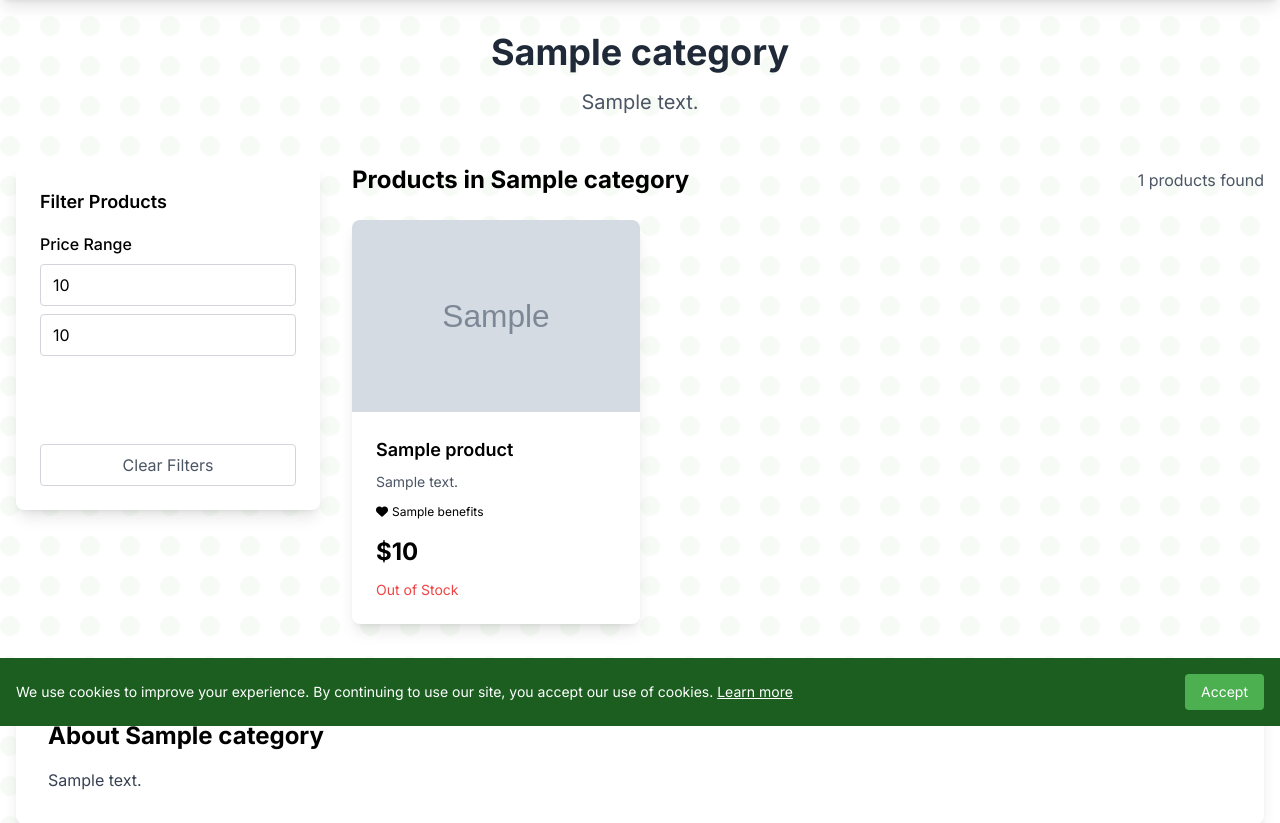
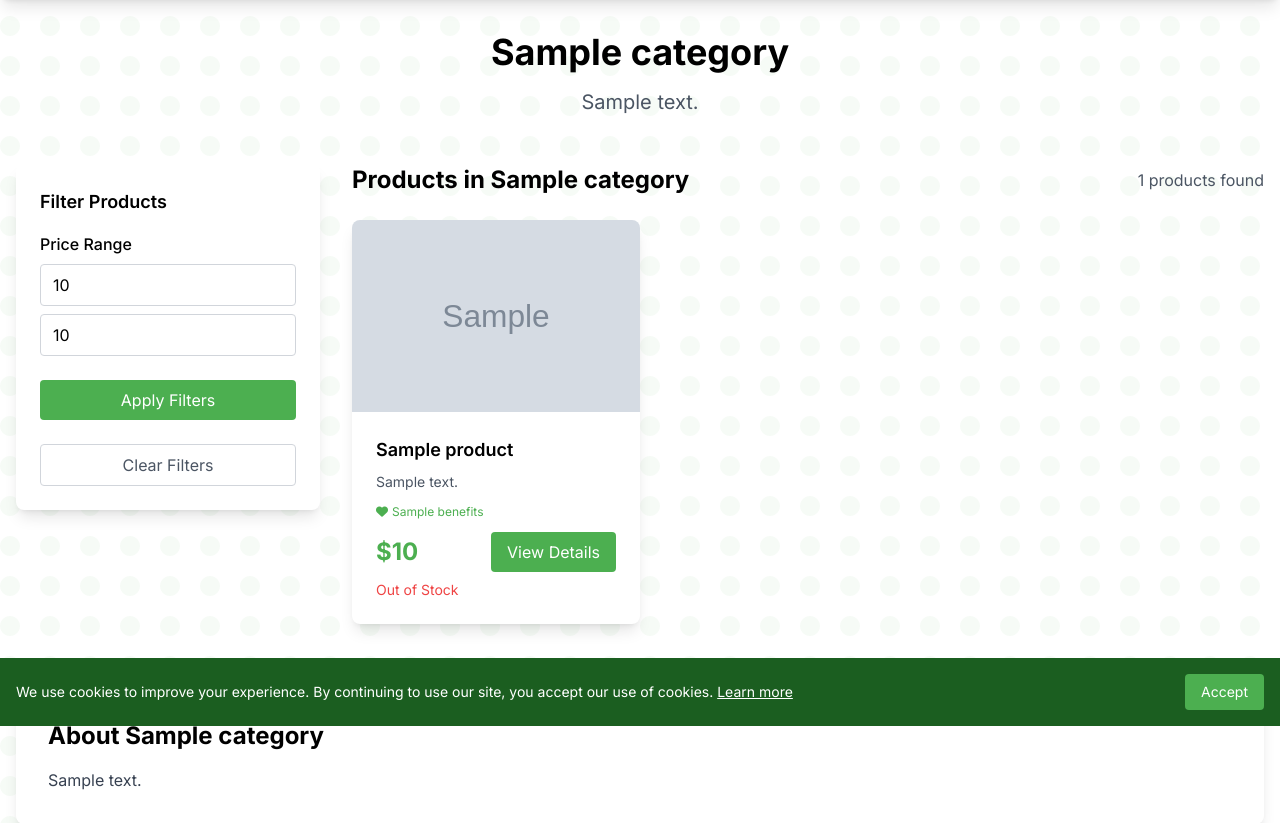
Before and after one commit to gastonKamsong/medicalstore, a Django app: template templates/products/category_detail.html in a window 1280 px wide. Shown: the part 74-897 px from the top of the page. Run offline with Django 3.2, Linux system fonts and the light colour scheme; the template is opened without the code that fills it: most values are stand-ins (such as "Sample title", 1, 10 or a date in 2020); grey boxes marked "Sample" are stand-in pictures; some libraries are stand-ins or nearby versions.

Commit message:
fix color bug

```diff
--- a/templates/products/category_detail.html
+++ b/templates/products/category_detail.html
@@ -8,7 +8,7 @@
 <div class="container mx-auto px-4 py-8">
     <!-- Category Header -->
     <div class="text-center mb-12">
-        <h1 class="text-4xl font-bold text-gray-800 mb-4">{{ category.name }}</h1>
+        <h1 class="text-4xl font-bold text-primary mb-4">{{ category.name }}</h1>
         {% if category.description %}
             <p class="text-xl text-gray-600 max-w-3xl mx-auto">{{ category.description }}</p>
         {% endif %}
@@ -18,30 +18,30 @@
         <!-- Sidebar Filters -->
         <div class="lg:w-1/4">
             <div class="bg-white rounded-lg shadow-lg p-6">
-                <h3 class="text-lg font-semibold mb-4">Filter Products</h3>
+                <h3 class="text-lg font-semibold mb-4 text-primary">Filter Products</h3>
 
                 <form method="GET" class="space-y-6">
                     <!-- Price Range -->
                     <div>
-                        <h4 class="font-medium mb-2">Price Range</h4>
+                        <h4 class="font-medium mb-2 text-primary">Price Range</h4>
                         <div class="space-y-2">
                             <input type="number" name="min_price" placeholder="Min Price"
                                    value="{{ min_price }}"
-                                   class="w-full px-3 py-2 border border-gray-300 rounded">
+                                   class="w-full px-3 py-2 border border-gray-300 rounded focus:ring-2 focus:ring-cannabis-green focus:border-transparent">
                             <input type="number" name="max_price" placeholder="Max Price"
                                    value="{{ max_price }}"
-                                   class="w-full px-3 py-2 border border-gray-300 rounded">
+                                   class="w-full px-3 py-2 border border-gray-300 rounded focus:ring-2 focus:ring-cannabis-green focus:border-transparent">
                         </div>
                     </div>
 
                     <button type="submit"
-                            class="w-full bg-medical-blue text-white py-2 rounded hover:bg-medical-dark">
+                            class="w-full bg-cannabis-green text-white py-2 rounded hover:bg-cannabis-dark transition duration-300">
                         Apply Filters
                     </button>
 
                     {% if min_price or max_price %}
                         <a href="{% url 'products:category_detail' category.slug %}"
-                           class="w-full block text-center border border-gray-300 text-gray-600 py-2 rounded hover:bg-gray-50">
+                           class="w-full block text-center border border-gray-300 text-gray-600 py-2 rounded hover:bg-gray-50 transition duration-300">
                             Clear Filters
                         </a>
                     {% endif %}
@@ -52,7 +52,7 @@
         <!-- Products Grid -->
         <div class="lg:w-3/4">
             <div class="flex justify-between items-center mb-6">
-                <h2 class="text-2xl font-bold">Products in {{ category.name }}</h2>
+                <h2 class="text-2xl font-bold text-primary">Products in {{ category.name }}</h2>
                 <p class="text-gray-600">{{ page_obj.paginator.count }} products found</p>
             </div>
 
@@ -69,21 +69,21 @@
                     {% endif %}
 
                     <div class="p-6">
-                        <h3 class="text-lg font-semibold mb-2">{{ product.name }}</h3>
+                        <h3 class="text-lg font-semibold mb-2 text-primary">{{ product.name }}</h3>
                         <p class="text-gray-600 text-sm mb-3">{{ product.description|truncatewords:15 }}</p>
 
                         <!-- Benefits Preview -->
                         {% if product.benefits %}
-                            <p class="text-xs text-medical-blue mb-3">
+                            <p class="text-xs text-cannabis-green mb-3">
                                 <i class="fas fa-heart mr-1"></i>{{ product.benefits|truncatewords:8 }}
                             </p>
                         {% endif %}
 
                         <div class="flex justify-between items-center">
-                            <span class="text-2xl font-bold text-medical-blue">${{ product.price }}</span>
+                            <span class="text-2xl font-bold text-cannabis-green">${{ product.price }}</span>
                             <div class="flex space-x-2">
                                 <a href="{{ product.get_absolute_url }}"
-                                   class="bg-medical-blue text-white px-4 py-2 rounded hover:bg-medical-dark transition duration-300">
+                                   class="bg-cannabis-green text-white px-4 py-2 rounded hover:bg-cannabis-dark transition duration-300">
                                     View Details
                                 </a>
                             </div>
@@ -111,12 +111,12 @@
                     </p>
                     {% if min_price or max_price %}
                         <a href="{% url 'products:category_detail' category.slug %}"
-                           class="inline-block bg-medical-blue text-white px-6 py-2 rounded hover:bg-medical-dark">
+                           class="inline-block bg-cannabis-green text-white px-6 py-2 rounded hover:bg-cannabis-dark transition duration-300">
                             Clear Filters
                         </a>
                     {% else %}
                         <a href="{% url 'products:product_list' %}"
-                           class="inline-block bg-medical-blue text-white px-6 py-2 rounded hover:bg-medical-dark">
+                           class="inline-block bg-cannabis-green text-white px-6 py-2 rounded hover:bg-cannabis-dark transition duration-300">
                             Browse All Products
                         </a>
                     {% endif %}
@@ -130,17 +130,17 @@
                 <nav class="flex space-x-2">
                     {% if page_obj.has_previous %}
                         <a href="?page={{ page_obj.previous_page_number }}{% if min_price %}&min_price={{ min_price }}{% endif %}{% if max_price %}&max_price={{ max_price }}{% endif %}"
-                           class="px-3 py-2 bg-white border border-gray-300 rounded hover:bg-gray-50">
+                           class="px-3 py-2 bg-white border border-gray-300 rounded hover:bg-gray-50 transition duration-300">
                             Previous
                         </a>
                     {% endif %}
 
                     {% for num in page_obj.paginator.page_range %}
                         {% if page_obj.number == num %}
-                            <span class="px-3 py-2 bg-medical-blue text-white rounded">{{ num }}</span>
+                            <span class="px-3 py-2 bg-cannabis-green text-white rounded">{{ num }}</span>
                         {% elif num > page_obj.number|add:'-3' and num < page_obj.number|add:'3' %}
                             <a href="?page={{ num }}{% if min_price %}&min_price={{ min_price }}{% endif %}{% if max_price %}&max_price={{ max_price }}{% endif %}"
-                               class="px-3 py-2 bg-white border border-gray-300 rounded hover:bg-gray-50">
+                               class="px-3 py-2 bg-white border border-gray-300 rounded hover:bg-gray-50 transition duration-300">
                                 {{ num }}
                             </a>
                         {% endif %}
@@ -148,7 +148,7 @@
 
                     {% if page_obj.has_next %}
                         <a href="?page={{ page_obj.next_page_number }}{% if min_price %}&min_price={{ min_price }}{% endif %}{% if max_price %}&max_price={{ max_price }}{% endif %}"
-                           class="px-3 py-2 bg-white border border-gray-300 rounded hover:bg-gray-50">
+                           class="px-3 py-2 bg-white border border-gray-300 rounded hover:bg-gray-50 transition duration-300">
                             Next
                         </a>
                     {% endif %}
@@ -161,7 +161,7 @@
     <!-- Category Information -->
     {% if category.description %}
     <div class="mt-16 bg-white rounded-lg shadow-lg p-8">
-        <h2 class="text-2xl font-bold mb-4">About {{ category.name }}</h2>
+        <h2 class="text-2xl font-bold mb-4 text-primary">About {{ category.name }}</h2>
         <div class="prose max-w-none text-gray-700">
             {{ category.description|linebreaks }}
         </div>
```
Also changed, not shown: templates/cart/detail.html (+13 -13 lines), templates/orders/order/create.html (+14 -14 lines), templates/products/product_detail.html (+21 -21 lines), templates/products/product_list.html (+20 -31 lines), db.sqlite3, media/products/21-1_QXOHX4s.avif (added), media/products/21-1_rgiNYhL.avif (added), media/products/CBD-Ice-Rocks.avif (added).
